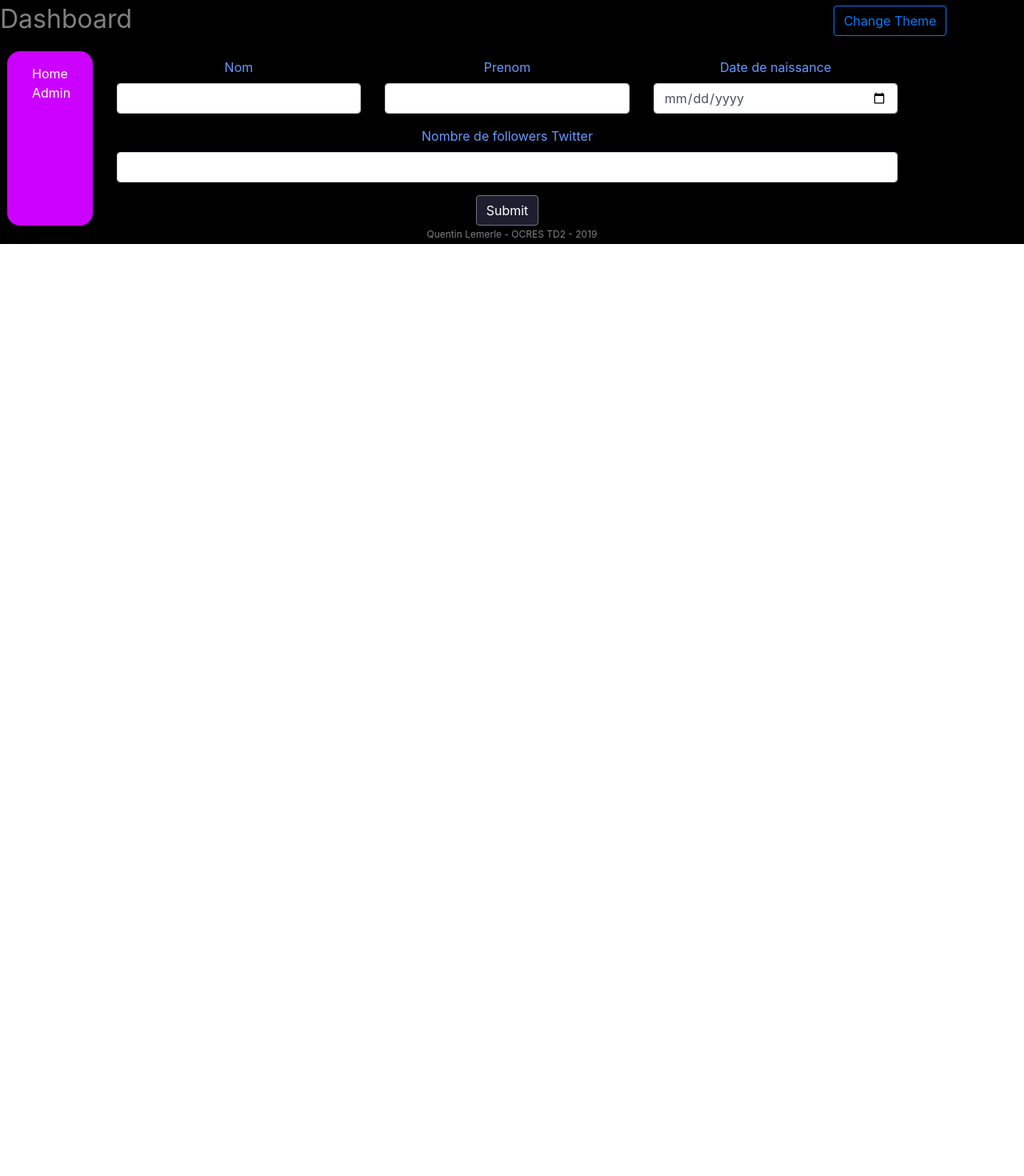
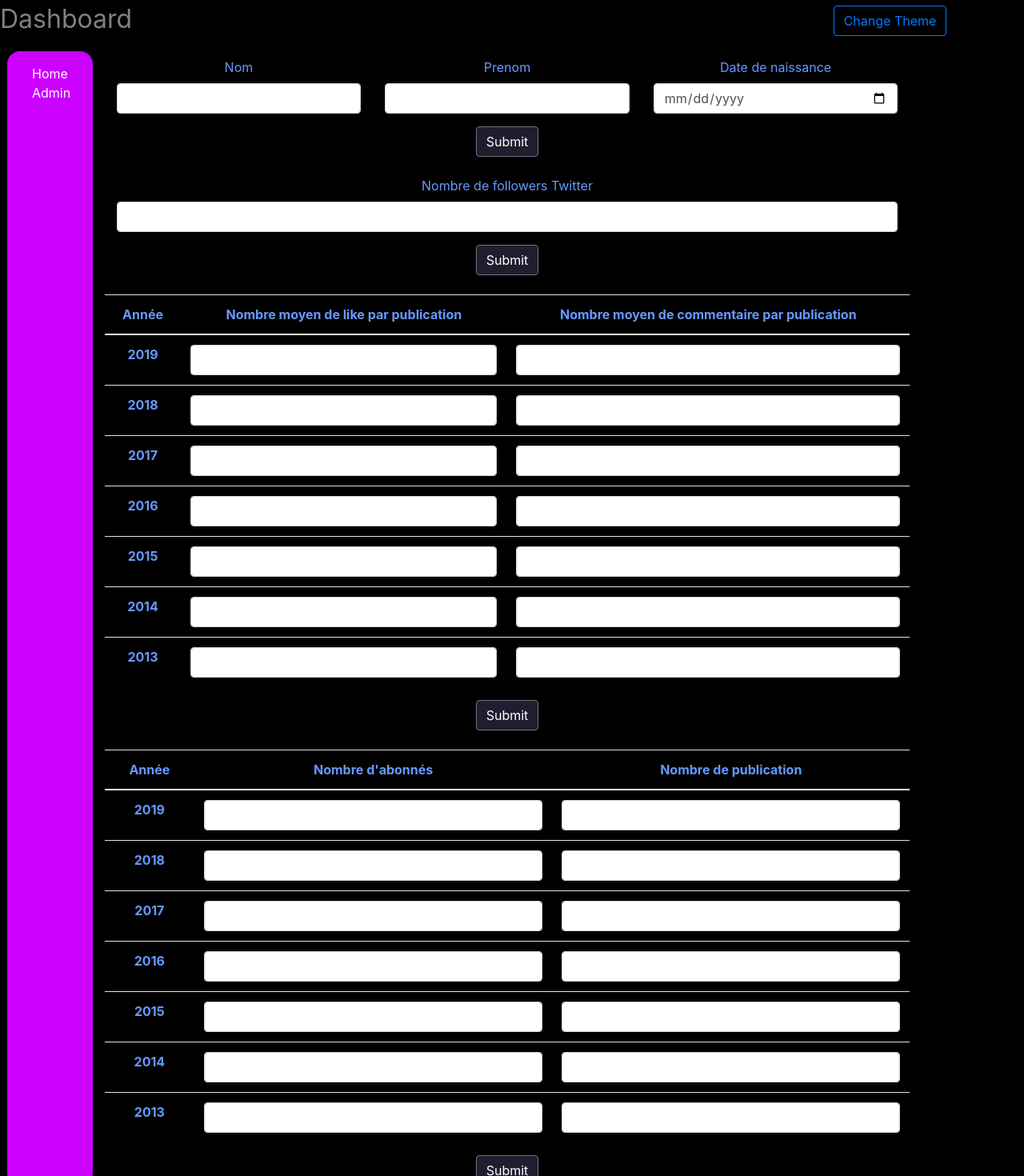
Before and after one commit to Quentin420/Projet_React, a React (Create React App) app in the folder projet/: page /admin in a window 1280 px wide. Shown: the top 1470 px of the page at 80% size. Before the commit the page ends 800 px from the top, so only its background shows below. Built offline with nearby package versions, Linux system fonts and the light colour scheme.

Commit message:
Page Admin Ok

```diff
--- a/projet/src/Container/Admin.css
+++ b/projet/src/Container/Admin.css
@@ -0,0 +1,14 @@
+.tab{
+	color:#6699ff;
+	font-size:1em;
+}
+
+.infos{
+	color:#6699ff;
+	font-size:1em;
+}
+
+.follower{
+	color:#6699ff;
+	font-size:1em;
+}
--- a/projet/src/Container/Admin.js
+++ b/projet/src/Container/Admin.js
@@ -1,33 +1,154 @@
 import React, { Component } from 'react';
 import './Admin.css';
-import {Form, FormGroup, Label, Input, Button, Container, Row, Col} from 'reactstrap';
+import {Table, Form, FormGroup, Label, Input, Button, Container, Row, Col} from 'reactstrap';
 
 
 class Admin extends Component {
   render() {
     return (
-
       <Container>
         <Form>
-      <Row>
-      <Col xl="4"><FormGroup >
+        <Row className="infos">
+          <Col xl="4">
+            <FormGroup >
               <Label>Nom</Label>
               <Input type="text"/>
-      </FormGroup></Col>
-      <Col xl="4"><FormGroup>
+            </FormGroup>
+          </Col>
+          <Col xl="4">
+            <FormGroup>
               <Label>Prenom</Label>
               <Input type="text"/>
-      </FormGroup></Col>
-      <Col xl="4"><FormGroup>
+            </FormGroup>
+          </Col>
+          <Col xl="4">
+            <FormGroup>
               <Label>Date de naissance</Label>
               <Input type="date"/>
-      </FormGroup></Col>
+            </FormGroup>
+          </Col>
         </Row>
         <Row>
-      <Col><FormGroup>
+          <Col>
+            <Button style={{backgroundColor: "#1e1e2f"}}>Submit</Button>
+          </Col>
+        </Row>
+        <br/>
+        <Row className="follower">
+          <Col>
+            <FormGroup>
               <Label>Nombre de followers Twitter</Label>
               <Input type="number"/>
-      </FormGroup></Col>
+            </FormGroup>
+          </Col>
+        </Row>
+        <Row>
+          <Col>
+            <Button style={{backgroundColor: "#1e1e2f"}}>Submit</Button>
+          </Col>
+        </Row>
+        <br/>
+        <Row>
+          <Table>
+            <thead className="tab">
+              <tr>
+                <th>Année</th>
+                <th>Nombre moyen de like par publication</th>
+                <th>Nombre moyen de commentaire par publication</th>
+              </tr>
+            </thead>
+            <tbody className="tab">
+              <tr>
+                <th scope="row">2019</th>
+                <td><Input type="number"/></td>
+                <td><Input type="number"/></td>
+              </tr>
+              <tr>
+                <th scope="row">2018</th>
+                <td><Input type="number"/></td>
+                <td><Input type="number"/></td>
+              </tr>
+              <tr>
+                <th scope="row">2017</th>
+                <td><Input type="number"/></td>
+                <td><Input type="number"/></td>
+              </tr>
+              <tr>
+                <th scope="row">2016</th>
+                <td><Input type="number"/></td>
+                <td><Input type="number"/></td>
+              </tr>
+              <tr>
+                <th scope="row">2015</th>
+                <td><Input type="number"/></td>
+                <td><Input type="number"/></td>
+              </tr>
+              <tr>
+                <th scope="row">2014</th>
+                <td><Input type="number"/></td>
+                <td><Input type="number"/></td>
+              </tr>
+              <tr>
+                <th scope="row">2013</th>
+                <td><Input type="number"/></td>
+                <td><Input type="number"/></td>
+              </tr>
+            </tbody>
+          </Table>
+        </Row>
+        <Row>
+          <Col>
+            <Button style={{backgroundColor: "#1e1e2f"}}>Submit</Button>
+          </Col>
+        </Row>
+        <br/>
+        <Row>
+          <Table>
+            <thead className="tab">
+              <tr>
+                <th>Année</th>
+                <th>Nombre d'abonnés</th>
+                <th>Nombre de publication</th>
+              </tr>
+            </thead>
+            <tbody className="tab">
+              <tr>
+                <th scope="row">2019</th>
+                <td><Input type="number"/></td>
+                <td><Input type="number"/></td>
+              </tr>
+              <tr>
+                <th scope="row">2018</th>
+                <td><Input type="number"/></td>
+                <td><Input type="number"/></td>
+              </tr>
+              <tr>
+                <th scope="row">2017</th>
+                <td><Input type="number"/></td>
+                <td><Input type="number"/></td>
+              </tr>
+              <tr>
+                <th scope="row">2016</th>
+                <td><Input type="number"/></td>
+                <td><Input type="number"/></td>
+              </tr>
+              <tr>
+                <th scope="row">2015</th>
+                <td><Input type="number"/></td>
+                <td><Input type="number"/></td>
+              </tr>
+              <tr>
+                <th scope="row">2014</th>
+                <td><Input type="number"/></td>
+                <td><Input type="number"/></td>
+              </tr>
+              <tr>
+                <th scope="row">2013</th>
+                <td><Input type="number"/></td>
+                <td><Input type="number"/></td>
+              </tr>
+            </tbody>
+          </Table>
         </Row>
         <Row>
           <Col>
```
Lines whose indentation alone changed are shown as unchanged.
